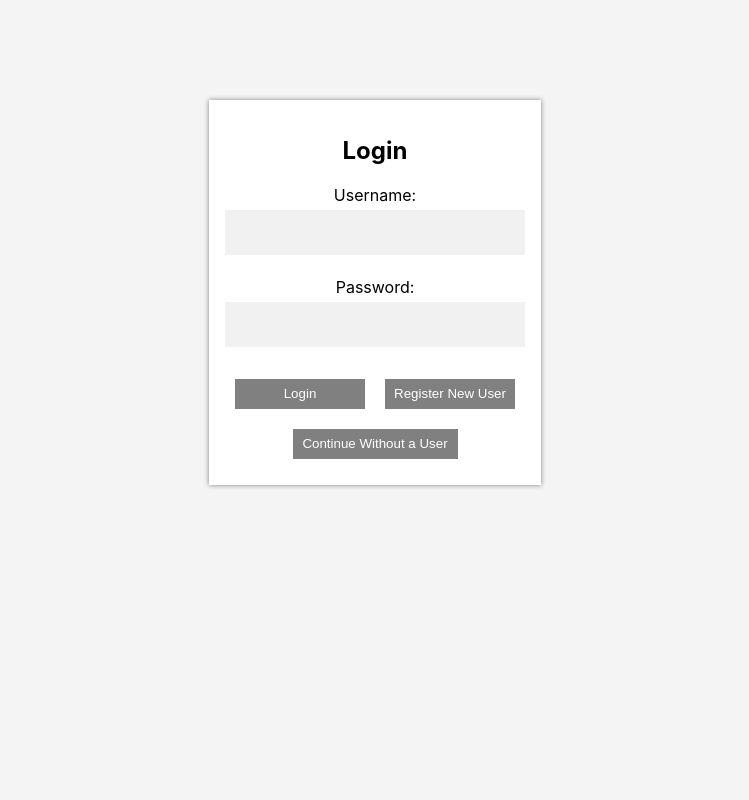
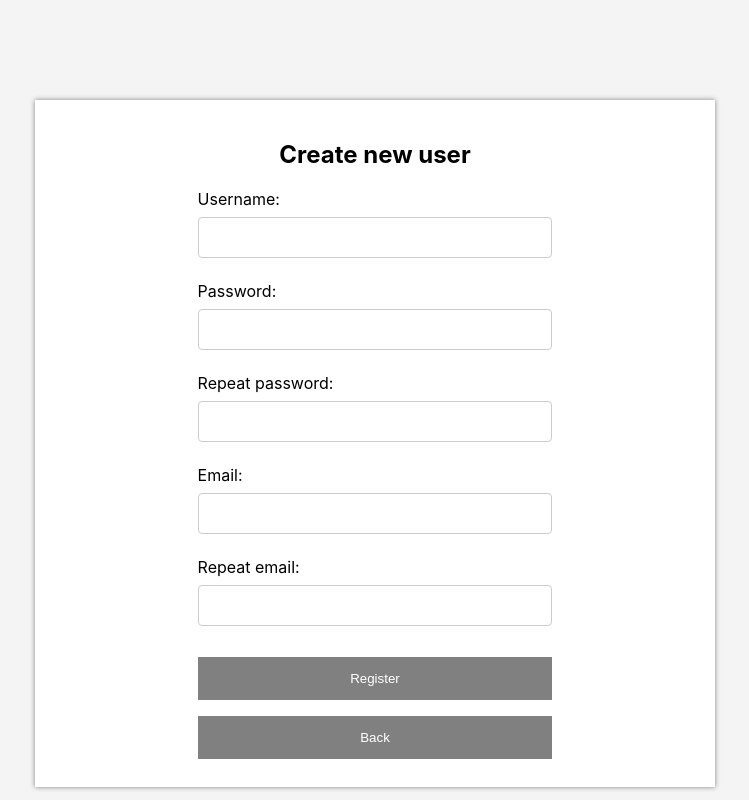
Before and after one commit to X104n/FeedApp, a React (Create React App) app: page /register in a window 1280 px wide. Shown: the whole page, without its empty margins (265-1014 px from the left). Built offline with nearby package versions, Linux system fonts and the light colour scheme.

Commit message:
Correct use of DOM

```diff
--- a/package.json
+++ b/package.json
@@ -6,8 +6,10 @@
     "@testing-library/jest-dom": "^5.17.0",
     "@testing-library/react": "^13.4.0",
     "@testing-library/user-event": "^13.5.0",
+    "js-cookie": "^3.0.5",
     "react": "^18.2.0",
     "react-dom": "^18.2.0",
+    "react-router-dom": "^6.18.0",
     "react-scripts": "5.0.1",
     "web-vitals": "^2.1.4"
   },
--- a/src/App.js
+++ b/src/App.js
@@ -1,14 +1,14 @@
-import logo from './logo.svg';
+import { Route, Routes } from 'react-router-dom';
 import './App.css';
-import Login from './Pages/login';
+import Login from './pages/login';
+import Register from './pages/register';
 
 function App() {
   return (
-      <div className="App">
-
-        <Login />
-
-      </div>
+    <Routes>
+      <Route exact path="/" element={<Login />}/>
+      <Route path="/register" element={<Register />}/>
+    </Routes>
   );
 }
 
--- /dev/null
+++ b/src/UserProvider/index.js
@@ -0,0 +1,21 @@
+import React, { createContext, useContext, useState } from "react";
+import Cookies from "js-cookie";
+const UserContext = createContext();
+
+const UserProvider = ({ children }) => {
+  const [jwt, setJwt] = useState(Cookies.get("jwt"));
+
+  const value = { jwt, setJwt };
+  return <UserContext.Provider value={value}>{children}</UserContext.Provider>;
+};
+
+function useUser() {
+  const context = useContext(UserContext);
+  if (context === undefined) {
+    throw new Error("useUser must be used within a UserProvider");
+  }
+
+  return context;
+}
+
+export { useUser, UserProvider };
--- a/src/index.js
+++ b/src/index.js
@@ -1,14 +1,20 @@
-import React from 'react';
-import ReactDOM from 'react-dom/client';
-import './index.css';
-import App from './App';
-import reportWebVitals from './reportWebVitals';
+import React from "react";
+import ReactDOM from "react-dom";
+import "./index.css";
+import App from "./App";
+import reportWebVitals from "./reportWebVitals";
+import { BrowserRouter } from "react-router-dom";
+import { UserProvider } from "./UserProvider";
 
-const root = ReactDOM.createRoot(document.getElementById('root'));
-root.render(
+ReactDOM.render(
   <React.StrictMode>
-    <App />
-  </React.StrictMode>
+    <BrowserRouter>
+      <UserProvider>
+        <App />
+      </UserProvider>
+    </BrowserRouter>
+  </React.StrictMode>,
+  document.getElementById("root")
 );
 
 // If you want to start measuring performance in your app, pass a function
--- a/src/Pages/login.js
+++ b/src/pages/login.js
@@ -1,7 +1,11 @@
 import React, { useState } from 'react';
-import './login.css';
+import '../style/login.css';
+import Register from "./register";
+import ReactDOM from 'react-dom';
+import { useNavigate } from "react-router-dom";
 
 const Login = () => {
+    const navigate = useNavigate();
     const [username, setUsername] = useState('');
     const [password, setPassword] = useState('');
 
@@ -37,11 +41,11 @@ const Login = () => {
                 </div>
                 <div className="login-button-container">
                     <button type="submit">Login</button>
-                    <button type="button">Register New User</button>
+                    <button type="button" onClick={() => {navigate("/register");}}>Register New User</button>
 
                 </div>
                 <div className="login-button-container">
-                    <button type="button">Continue Without a User</button>
+                    <button type="button" >Continue Without a User</button>
                 </div>
             </form>
         </div>
--- /dev/null
+++ b/src/pages/register.js
@@ -0,0 +1,117 @@
+import React, { useState } from 'react';
+import '../style/register.css';
+import Login from "./login";
+import ReactDOM from 'react-dom';
+import { useNavigate } from "react-router-dom";
+
+
+const Register = () => {
+    const navigate = useNavigate();
+
+    const [formData, setFormData] = useState({
+        username: '',
+        password: '',
+        confirmPassword: '',
+        email: '',
+        confirmEmail: '',
+    });
+
+    const {
+        username,
+        password,
+        confirmPassword,
+        email,
+        confirmEmail,
+    } = formData;
+
+    const onChange = (e) =>
+        setFormData({ ...formData, [e.target.name]: e.target.value });
+
+    const onSubmit = (e) => {
+        e.preventDefault();
+        if (password !== confirmPassword) {
+            alert('Passwords do not match');
+        } else if (email !== confirmEmail) {
+            alert('Emails do not match');
+        } else {
+            handleRegisterClick();
+        }
+    };
+
+    const handleRegisterClick = () => {
+        console.log('Username:', username, 'Password:', password, 'Email:', email);
+    }
+
+    const handleBackClick = () => {
+        ReactDOM.render(<Login />, document.getElementById('root'));
+    }
+
+    return (
+        <div className="body">
+        <div className="register-container">
+            <h2>Create new user</h2>
+            <form onSubmit={(e) => onSubmit(e)}>
+                <div className="input-field">
+                    <label htmlFor="username">Username:</label>
+                    <input
+                        type="text"
+                        id="username"
+                        name="username"
+                        value={username}
+                        onChange={(e) => onChange(e)}
+                        required
+                    />
+                </div>
+                <div className="input-field">
+                    <label htmlFor="password">Password:</label>
+                    <input
+                        type="password"
+                        id="password"
+                        name="password"
+                        value={password}
+                        onChange={(e) => onChange(e)}
+                        required
+                    />
+                </div>
+                <div className="input-field">
+                    <label htmlFor="confirmPassword">Repeat password:</label>
+                    <input
+                        type="password"
+                        id="confirmPassword"
+                        name="confirmPassword"
+                        value={confirmPassword}
+                        onChange={(e) => onChange(e)}
+                        required
+                    />
+                </div>
+                <div className="input-field">
+                    <label htmlFor="email">Email:</label>
+                    <input
+                        type="email"
+                        id="email"
+                        name="email"
+                        value={email}
+                        onChange={(e) => onChange(e)}
+                        required
+                    />
+                </div>
+                <div className="input-field">
+                    <label htmlFor="confirmEmail">Repeat email:</label>
+                    <input
+                        type="email"
+                        id="confirmEmail"
+                        name="confirmEmail"
+                        value={confirmEmail}
+                        onChange={(e) => onChange(e)}
+                        required
+                    />
+                </div>
+                <input type="submit" value="Register" className="submit-btn" />
+                <button type="button" value="Back" onClick={() => {navigate("/");}}>Back</button>
+            </form>
+        </div>
+        </div>
+    );
+};
+
+export default Register;
--- /dev/null
+++ b/src/style/register.css
@@ -0,0 +1,63 @@
+.body {
+    display: flex; /* Use flexbox to center the inner container */
+    justify-content: center; /* Horizontally center the inner container */
+    align-items: center; /* Vertically center the inner container */
+    height: 80%; /* Set the outer container to the full viewport height */
+    padding-top : 100px;
+}
+
+.register-container {
+    width: 50%;
+    height: 100%;
+    display: flex;
+    flex-direction: column;
+    align-items: center;
+    background-color: white;
+    padding: 20px;
+    box-shadow: 0px 0px 5px 0px grey;
+}
+
+.register-container input[type="text"],
+.register-container input[type="password"],
+.register-container input[type="confirmPassword"],
+.register-container input[type="email"],
+.register-container input[type="confirmEmail"] {
+    width: 100%;
+    padding: 12px 20px;
+    margin: 8px 0;
+    box-sizing: border-box;
+    border: 1px solid #ccc;
+    border-radius: 4px;
+}
+
+.register-container input[type="submit"] {
+    width: 100%;
+    background-color: #808080;
+    color: white;
+    padding: 14px 20px;
+    margin: 8px 0;
+    border: none;
+    cursor: pointer;
+}
+
+.register-container input[type="submit"]:hover {
+    background-color: rgb(85, 247, 147);
+}
+
+.register-container .input-field {
+    margin-bottom: 15px;
+}
+
+.register-container button {
+    width: 100%;
+    background-color: #808080;
+    color: white;
+    padding: 14px 20px;
+    margin: 8px 0;
+    border: none;
+    cursor: pointer;
+}
+
+.register-container button:hover {
+    background-color:rgb(255, 97, 97)
+}
```
Also changed, not shown: src/Pages/register.js (deleted, +0 -68 lines), src/pages/main.js (added, +17 -0 lines), resources/IoT.png (added), src/Pages/register.css (deleted), src/style/login.css (renamed from src/Pages/login.css), 1 other file (tests, documents, lock files or other folders).
